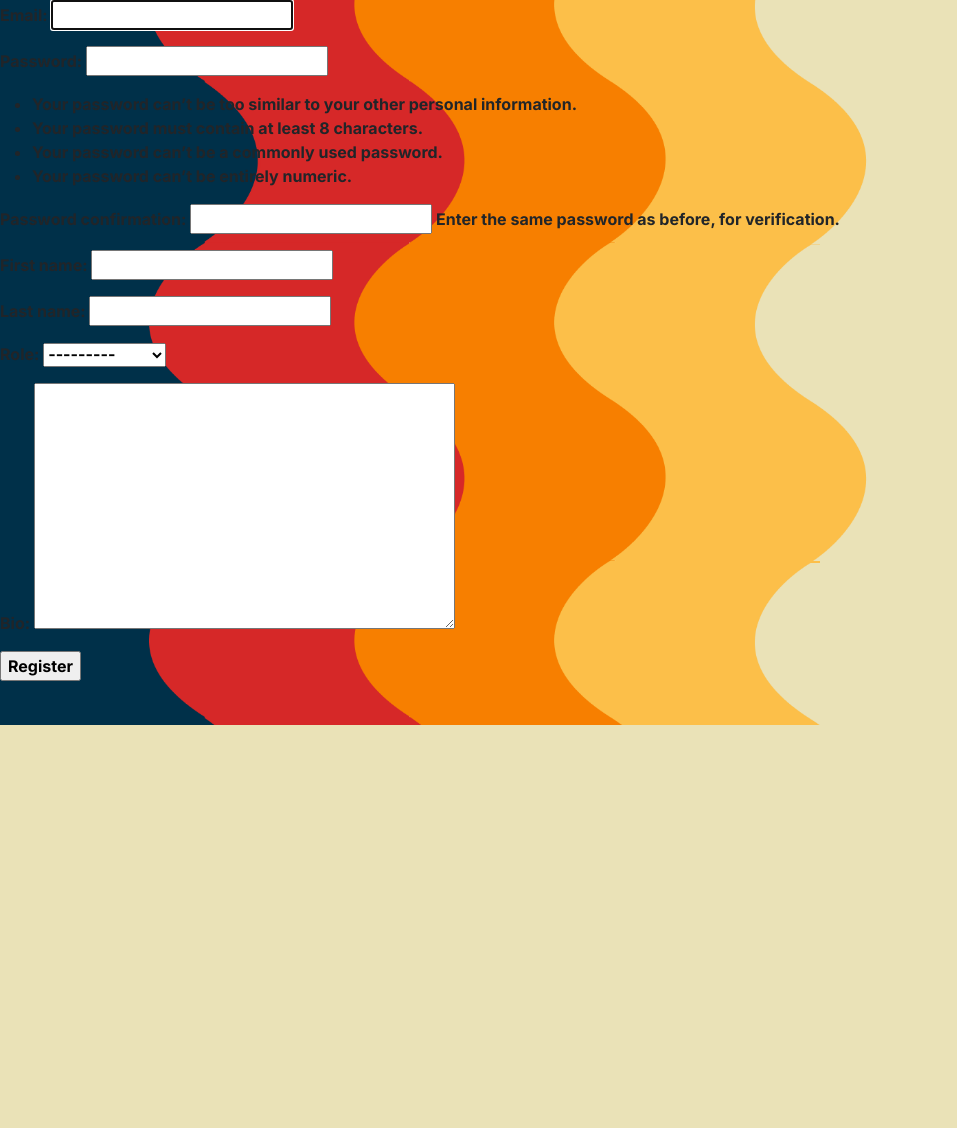
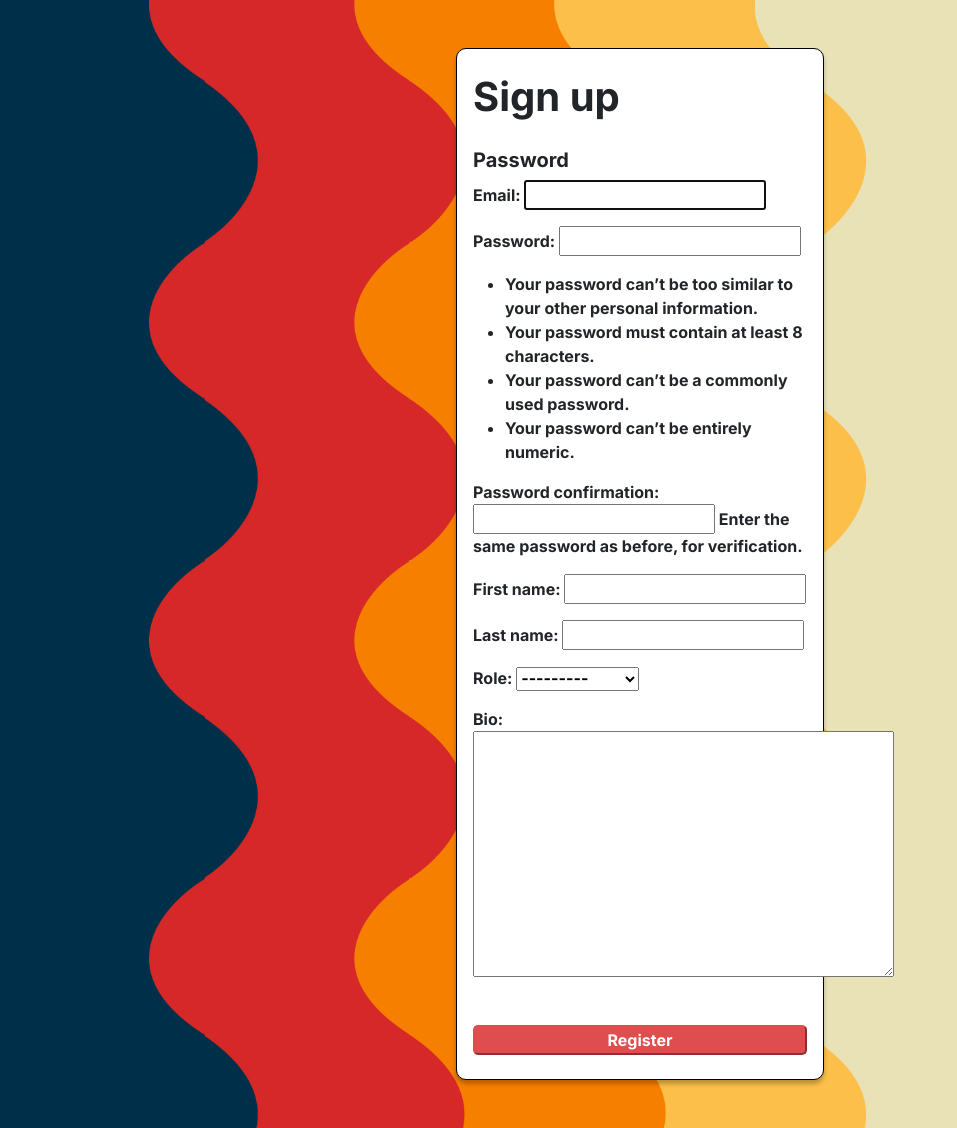
Before and after one commit to avraiel/red_brick_board, a Django app: page /accounts/register in a window 1280 px wide. Shown: the part 75-1203 px from the top of the page, without its empty margins (0-957 px from the left). Before the commit the page ends 800 px from the top, so only its background shows below. Run offline with Django 4.2, Linux system fonts and the light colour scheme; some libraries are stand-ins or nearby versions; some web fonts are replaced.

Commit message:
Added layout to register page

```diff
--- a/redbrickboard/accounts/templates/accounts/register.html
+++ b/redbrickboard/accounts/templates/accounts/register.html
@@ -1,10 +1,26 @@
 {% extends "base.html" %}
 
 {% block content %}
+<!--
 <form method="POST" autocomplete="off">
     {% csrf_token %}
     {{ registerform.as_p }}
     <input type="submit" value="Register"/>
 </form>
+-->
+
+<div id="rbb-container container" class="d-flex my-5">
+    <div id="rbb-section" class="mx-auto px-3 py-4 bg-white" style="width: 23rem;">
+        <p class="h1">Sign up</p>
+        <form method="POST" autocomplete="off">
+            {% csrf_token %}
+            <div class="form-group">
+                <label class="h5" for="password">Password</label>
+                {{ registerform.as_p }}
+            </div>
+            <input class="btn-red login-btn" type="submit" value="Register"/>
+        </form>
+    </div>
+</div>
 
 {% endblock %}
--- a/redbrickboard/static/css/custom.css
+++ b/redbrickboard/static/css/custom.css
@@ -304,6 +304,7 @@ h1, h5 {
 
 
 .login-btn {
+     color: #fff;
      margin-top: 1.62rem;
      width: 100%;
      border-radius: 0.3125rem;
```
Also changed, not shown: redbrickboard/accounts/templates/accounts/login.html (line endings or trailing spaces).
